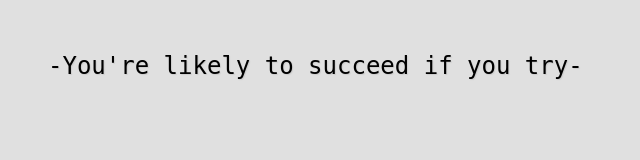
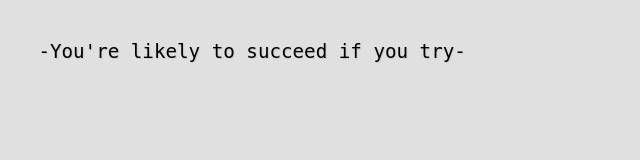
Before and after one commit to RoYou17/tougou-dekinai, a plain HTML site: page index.html in a window 1280 px wide. Shown: the whole page, without its empty margins (0-640 px from the left). Drawn offline with Linux system fonts and the light colour scheme.

Commit message:
Update index.html

```diff
--- a/index.html
+++ b/index.html
@@ -1 +1 @@
-<!DOCTYPE HTML PUBLIC "-//W3C//DTD HTML 4.01//EN" "http://www.w3.org/TR/html4/strict.dtd"><html lang="en"><head><meta http-equiv="Content-Type" content="text/html; charset=UTF-8"><title>This Page Intentionally Left Blank</title><meta name="Blank" content=";-)"><meta name="Robots" content="index, follow"><meta name="Viewport" content="width=720"><link rel="Author" href="m&#97;ilto&#58;info&#64;this-page-intentionally-left-blank&#46;org" title="E-mail the TPILB project"><link rel="Shortcut Icon" href="favicon.ico" type="image/vnd.microsoft.icon"><style type="text/css">html, body {background-color:#e0e0e0;color:#000;margin:0;padding:0;} body {font-family:"DejaVu Sans Mono","Liberation Mono",Monaco,Menlo,Inconsolata,"Andale Mono",monospace;font-size:150.01%;line-height:1.5;padding:1em 2em;} p {text-shadow:#ccc 1px 1px 1px;}</style></head><body id="this-page-intentionally-left-blank.org"><p>-You're likely to succeed if you try-</p></body></html>
+<!DOCTYPE HTML PUBLIC "-//W3C//DTD HTML 4.01//EN" "http://www.w3.org/TR/html4/strict.dtd"><html lang="en"><head><meta http-equiv="Content-Type" content="text/html; charset=UTF-8"><title>This Page Intentionally Left Blank</title><meta name="Blank" content=";-)"><meta name="Robots" content="index, follow"><meta name="Viewport" content="width=720"><link rel="Author" href="m&#97;ilto&#58;info&#64;this-page-intentionally-left-blank&#46;org" title="E-mail the TPILB project"><link rel="Shortcut Icon" href="favicon.ico" type="image/vnd.microsoft.icon"><style type="text/css">html, body {background-color:#e0e0e0;color:#000;margin:0;padding:0;} body {font-family:"DejaVu Sans Mono","Liberation Mono",Monaco,Menlo,Inconsolata,"Andale Mono",monospace;font-size:120.01%;line-height:1.5;padding:1em 2em;} p {text-shadow:#ccc 1px 1px 1px;}</style></head><body id="this-page-intentionally-left-blank.org"><p>-You're likely to succeed if you try-</p></body></html>
```
